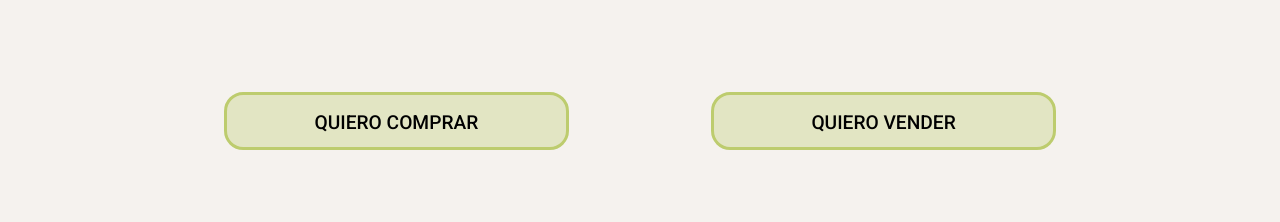
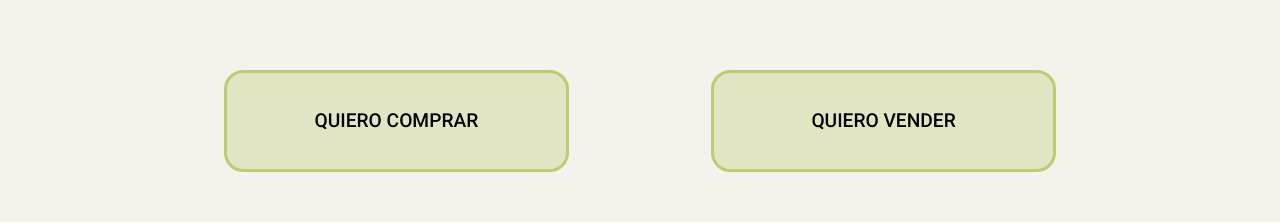
Before and after one commit to No-Country/c12-g21-m-java-react, a React (Vite) app in the folder Frontend/proyecto-nocountry/: page / in a window 1280 px wide. Shown: the part 199-421 px from the top of the page. Built offline with nearby package versions, Linux system fonts and the light colour scheme; no server answers.

Commit message:
home styles

```diff
--- a/Frontend/proyecto-nocountry/src/assets/styles.js
+++ b/Frontend/proyecto-nocountry/src/assets/styles.js
@@ -31,7 +31,7 @@ export const MyButton = styled(Button)({
     border: `0.2em solid ${theme.palette.primary.dark}`,
     backgroundColor: theme.palette.primary.light,
     color: '#000',
-    paddingTop: "0.5em",
+    padding: "3rem",
     width: "18em",
     height: "3em",
     fontSize: "1.2em",
--- a/Frontend/proyecto-nocountry/src/pages/home/Home.jsx
+++ b/Frontend/proyecto-nocountry/src/pages/home/Home.jsx
@@ -44,6 +44,7 @@ const Home = () => {
       then((response) => setProducts(response.data))
       .catch(error => console.log(error))
   }, []);
+
   return (
     <div className="home-container">
       <div className="container">
```
